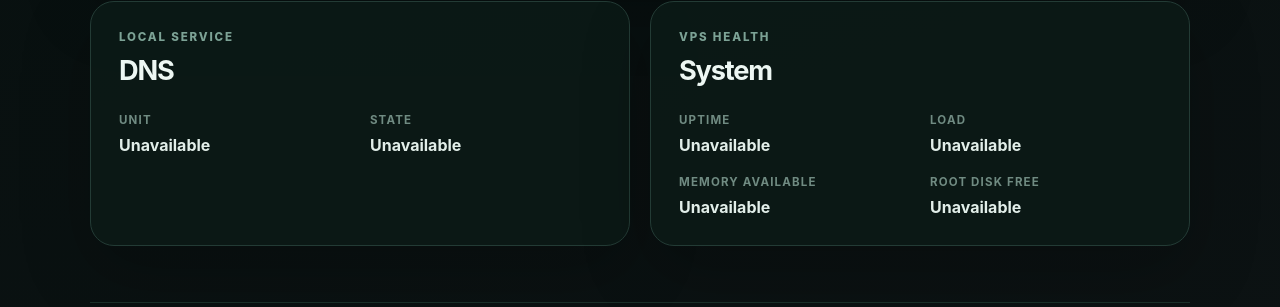
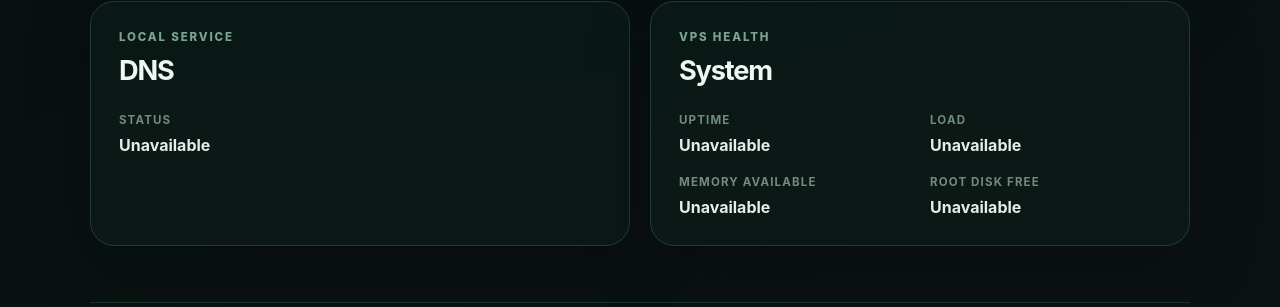
Before and after one commit to topquark22/Snarkypuss, a Python web app: template src/snarkyctl/templates/dashboard.html in a window 1280 px wide. Shown: the part 1358-1665 px from the top of the page. Run offline with Jinja, Linux system fonts and the light colour scheme; the template is opened without the code that fills it, so the values that code supplies are empty.

Commit message:
Hide DNS service implementation detail (#6)

```diff
--- a/src/snarkyctl/templates/dashboard.html
+++ b/src/snarkyctl/templates/dashboard.html
@@ -188,9 +188,9 @@
           <p class="eyebrow">Local service</p>
           <h2>DNS</h2>
           <dl>
-            <div><dt>Unit</dt><dd id="dns-service">—</dd></div>
-            <div><dt>State</dt><dd id="dns-state">—</dd></div>
+            <div><dt>Status</dt><dd id="dns-state">—</dd></div>
           </dl>
+          <span id="dns-service" hidden></span>
         </article>
 
         <article class="status-card">
```
